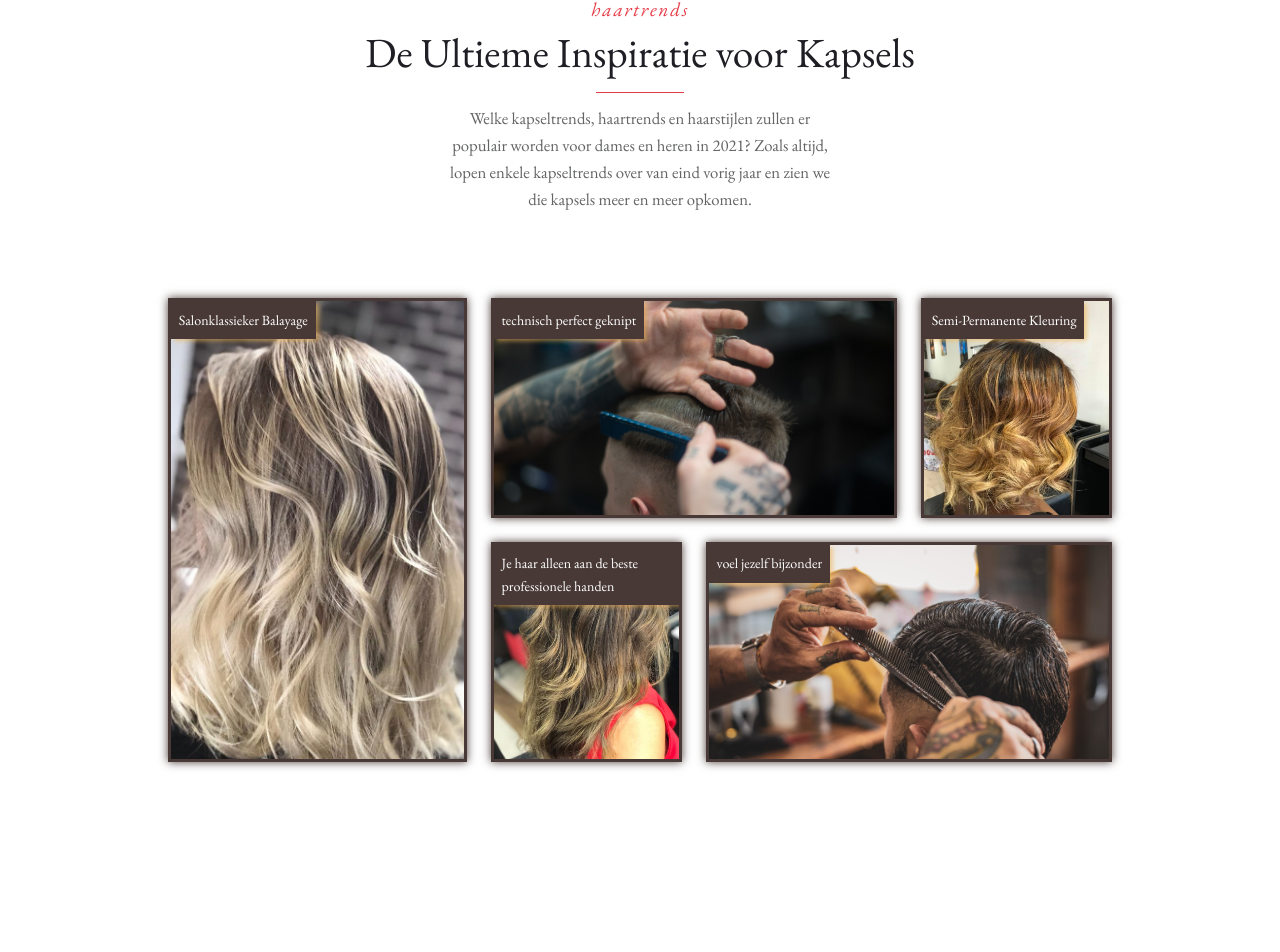
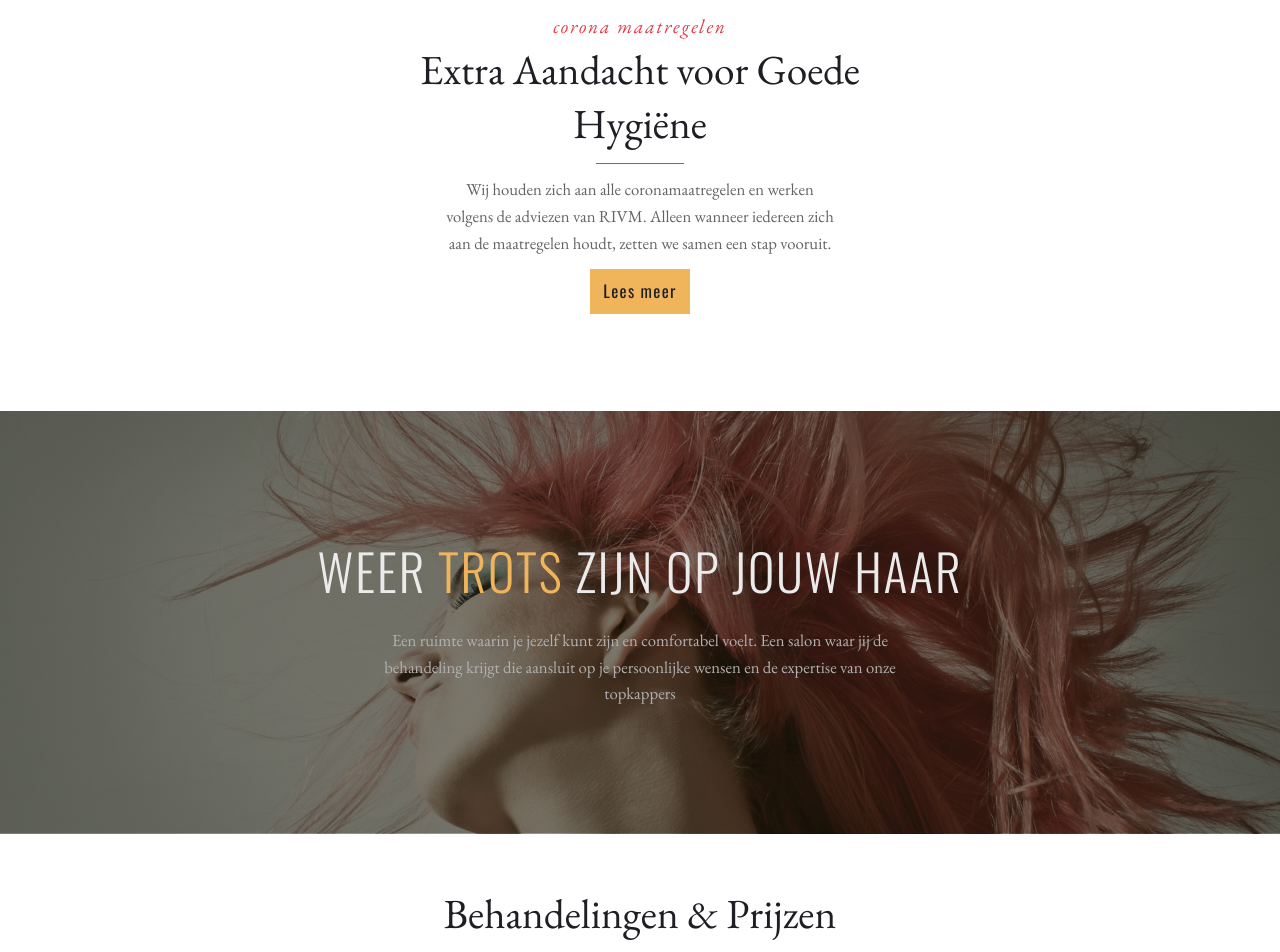
Before and after one commit to Vastlaan/firsthair, a Next.js app: page / in a window 1280 px wide. Shown: the part 1797-2749 px from the top of the page. Before the commit the page ends 2582 px from the top, so only its background shows below. Built offline with nearby package versions, Linux system fonts and the light colour scheme.

Commit message:
resturcture landing page;

```diff
--- a/src/components/landing_page/index.js
+++ b/src/components/landing_page/index.js
@@ -2,11 +2,23 @@ import Header from "./header";
 import Intersection from "../intersection";
 import Parallax from "../parallax";
 import SmallGallery from "./small_gallery";
+import Prices from "../prices";
 
 export default function LandingComponent() {
     return (
         <>
             <Header />
+
+            <Intersection
+                category={`haartrends`}
+                title={`De Ultieme Inspiratie voor Kapsels`}
+                body={`
+                    Welke kapseltrends, haartrends en haarstijlen zullen er populair worden voor dames en heren in 2021?
+                    Zoals altijd, lopen enkele kapseltrends over van eind vorig jaar en zien we die kapsels meer en meer opkomen.
+                `}
+            />
+
+            <SmallGallery />
 
             <Intersection
                 category={`corona maatregelen`}
@@ -21,18 +33,10 @@ export default function LandingComponent() {
             <Parallax
                 title={`Weer trots zijn op jouw haar`}
                 body={`Een ruimte waarin je jezelf kunt zijn en comfortabel voelt.
-Een salon waar jij de behandeling krijgt die aansluit op je persoonlijke wensen en de expertise van onze topkappers`}
+                Een salon waar jij de behandeling krijgt die aansluit op je persoonlijke wensen en de expertise van onze topkappers`}
             />
 
-            <Intersection
-                category={`haartrends`}
-                title={`De Ultieme Inspiratie voor Kapsels`}
-                body={`
-                    Welke kapseltrends, haartrends en haarstijlen zullen er populair worden voor dames en heren in 2021?
-                    Zoals altijd, lopen enkele kapseltrends over van eind vorig jaar en zien we die kapsels meer en meer opkomen.
-                `}
-            />
-            <SmallGallery />
+            <Prices />
         </>
     );
 }
--- a/src/components/landing_page/small_gallery/index.js
+++ b/src/components/landing_page/small_gallery/index.js
@@ -1,5 +1,5 @@
 import styled from "styled-components";
-import { respond } from "../../../styles";
+import { respond, ContainerNarrow } from "../../../styles";
 import PhotoLong from "./photo_long";
 import PhotoWide1 from "./photo_wide_1";
 import PhotoWide2 from "./photo_wide_2";
@@ -24,10 +24,6 @@ export default function SmallGalleryComponent() {
     );
 }
 
-const ContainerNarrow = styled.section`
-    max-width: 992px;
-    margin: 0 auto;
-`;
 const Grid = styled.div`
     margin: 2.7rem;
     display: flex;
--- a/src/styles/containers.js
+++ b/src/styles/containers.js
@@ -1,5 +1,11 @@
 import styled from "styled-components";
 import respond from "./respond";
+
+export const ContainerNarrow = styled.section`
+    max-width: 992px;
+    margin: 0 auto;
+    padding: 1.4rem;
+`;
 
 export const Header = styled.header`
     padding: 2.7rem;
--- a/src/styles/index.js
+++ b/src/styles/index.js
@@ -1,7 +1,7 @@
 import respond from "./respond";
 import { lightTheme } from "./colors";
 import { fonts } from "./fonts";
-import { Header, FlexRow, FlexCol } from "./containers";
+import { ContainerNarrow, Header, FlexRow, FlexCol } from "./containers";
 import { Photo } from "./components";
 import {
     Header3,
@@ -19,6 +19,7 @@ export {
     lightTheme,
     fonts,
     // containers
+    ContainerNarrow,
     Header,
     FlexCol,
     FlexRow,
```
